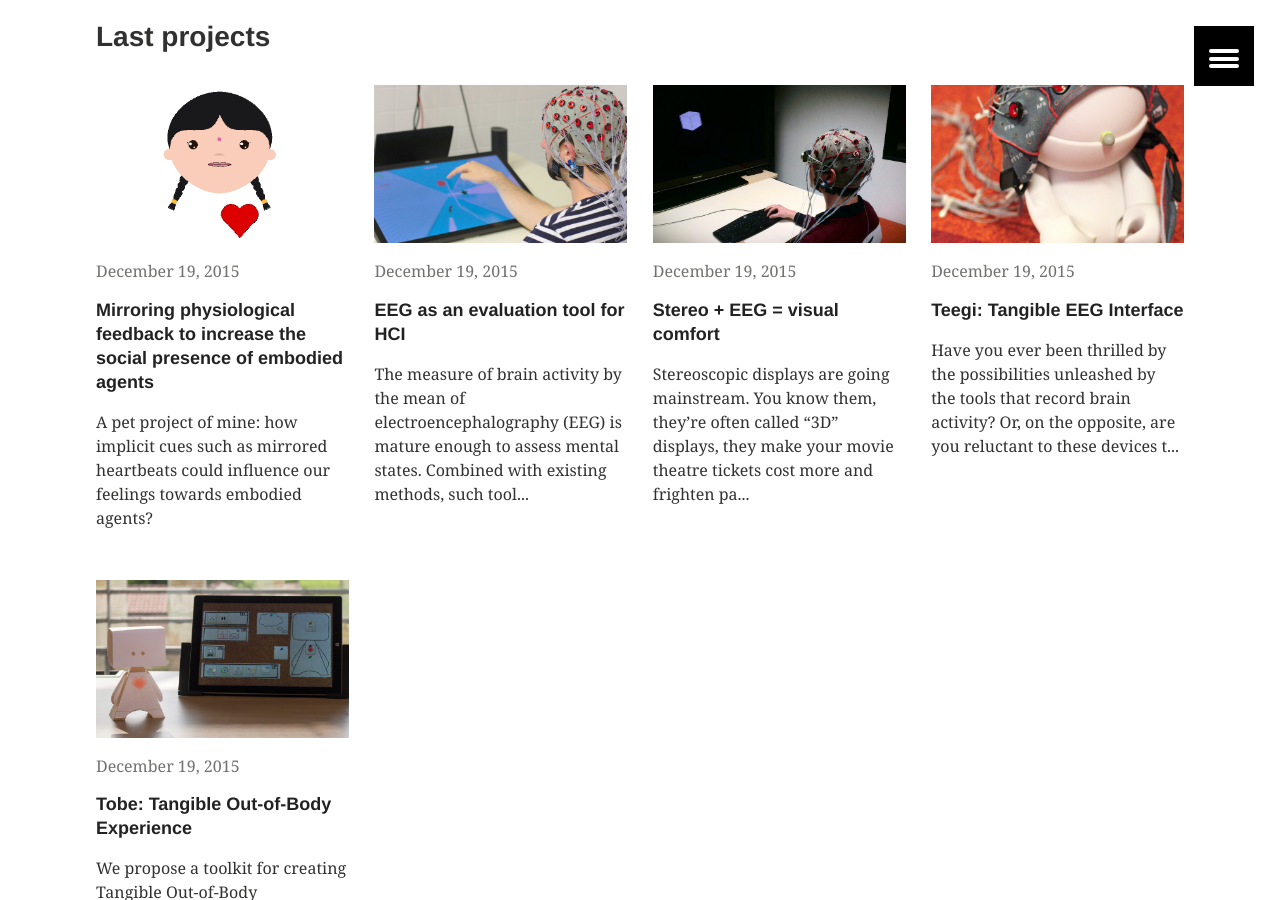
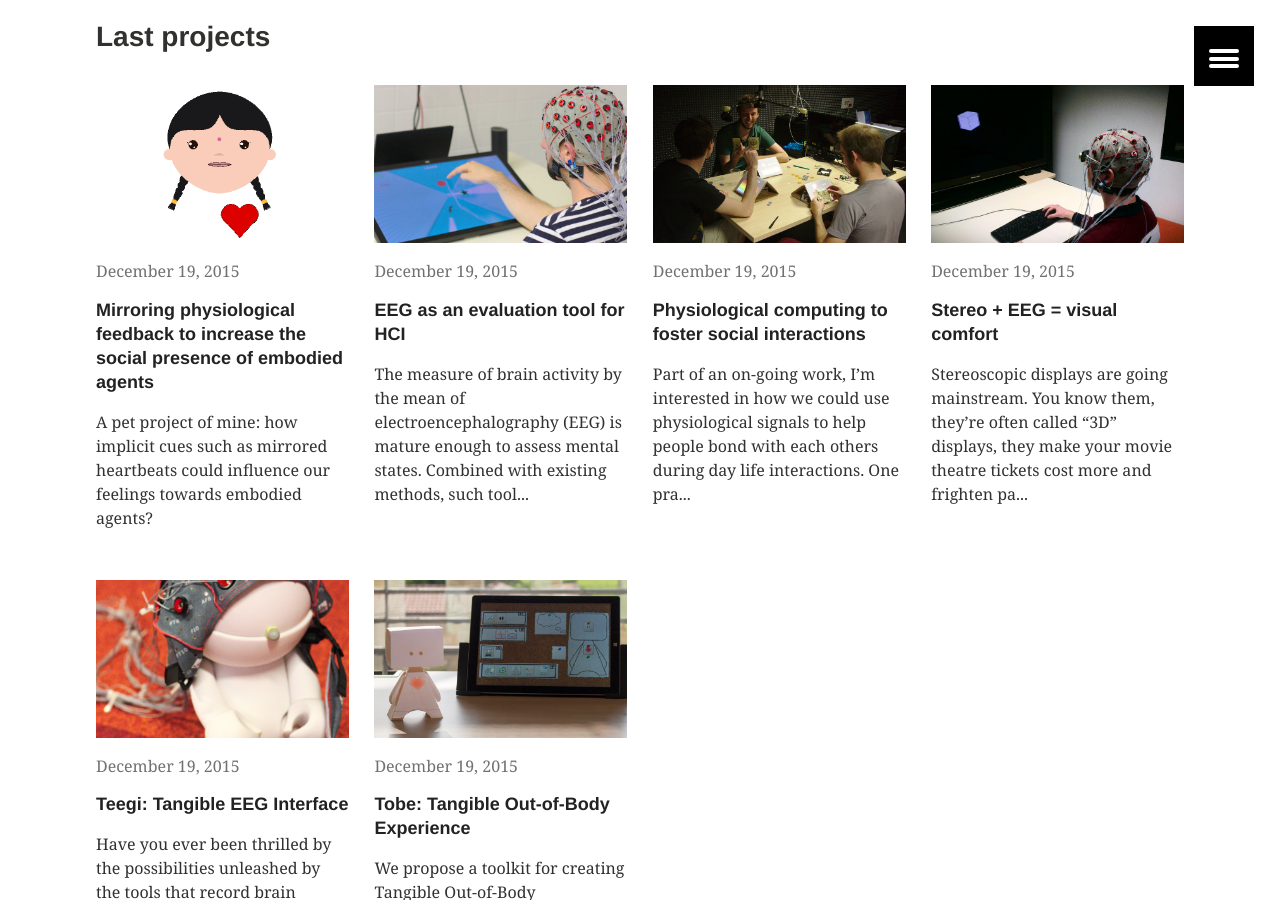
Before and after one commit to jfrey-xx/jfrey-xx.github.io, a Jekyll site: the page built from index.md, in a window 1280 px wide and 900 px high, scrolled down 539 px. Built offline with Jekyll 4.4.1, drawn with Linux system fonts in a browser that asks for light colours.

Commit message:
Adding bluff project.

```diff
--- /dev/null
+++ b/_projects/social.md
@@ -0,0 +1,7 @@
+---
+title: "Physiological computing to foster social interactions"
+project: "social"
+image-teaser: "teaser_social.jpg"
+---
+
+Part of an on-going work, I'm interested in how we could use physiological signals to help people bond with each others during day life interactions. One practical example with [relaxation and Tobe](http://phd.jfrey.info/projects/tobe/), more to come -- say, I don't know, with board games and remote sensing.
```
Also changed, not shown: _projects/teegi.md (+1 -1 lines), _projects_fr/social.md (added, +7 -0 lines), images/teaser_social.jpg (added).
